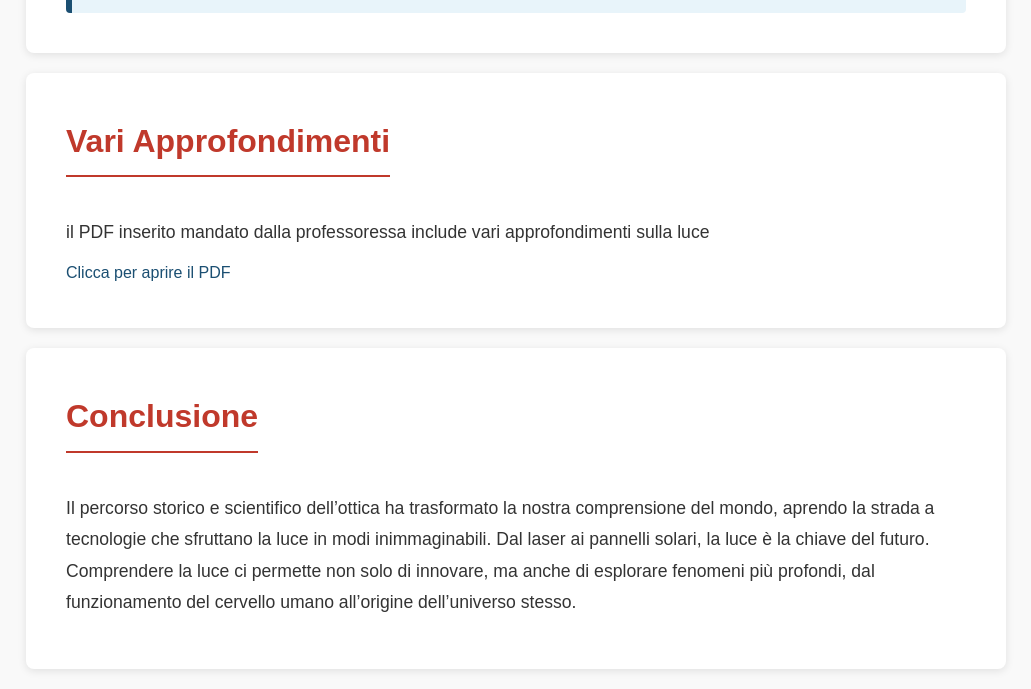
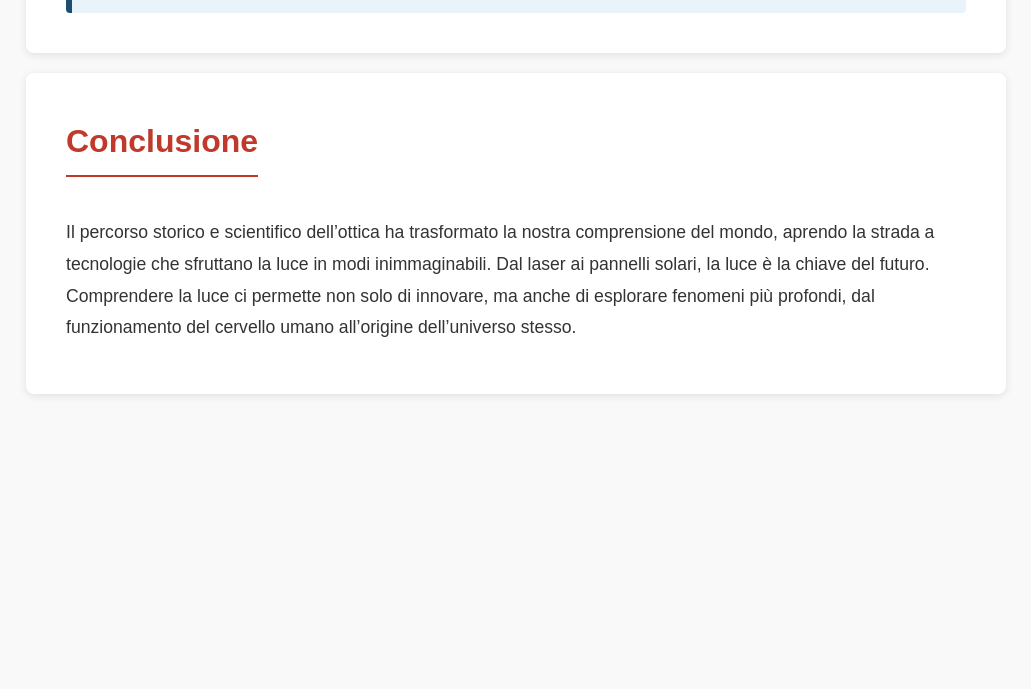
Before and after one commit to Livexe3563/progetto-fisica, a plain HTML site: page index.html in a window 1280 px wide. Shown: the part 4757-5446 px from the top of the page, without its empty margins (124-1155 px from the left). After the commit the page ends 5171 px from the top, so only its background shows below. Drawn offline with Linux system fonts and the light colour scheme.

Commit message:
Update index.html

```diff
--- a/index.html
+++ b/index.html
@@ -181,14 +181,6 @@
         </div>
     </div>
 
-    <!-- Pulsante di Approfondimento -->
-<div class="section" id="resources">
-    <h2>Vari Approfondimenti</h2>
-    <p>il PDF inserito mandato dalla professoressa include vari approfondimenti sulla luce</p>
-    <a href="https://www.mat.uniroma1.it/sites/default/files/LM-21.01.22_Soffi.pdf" class="back-to-top" target="_blank">Clicca per aprire il PDF</a>
-</div>
-
-
     <!-- Conclusione -->
     <div class="section" id="conclusion">
         <h2>Conclusione</h2>
```
